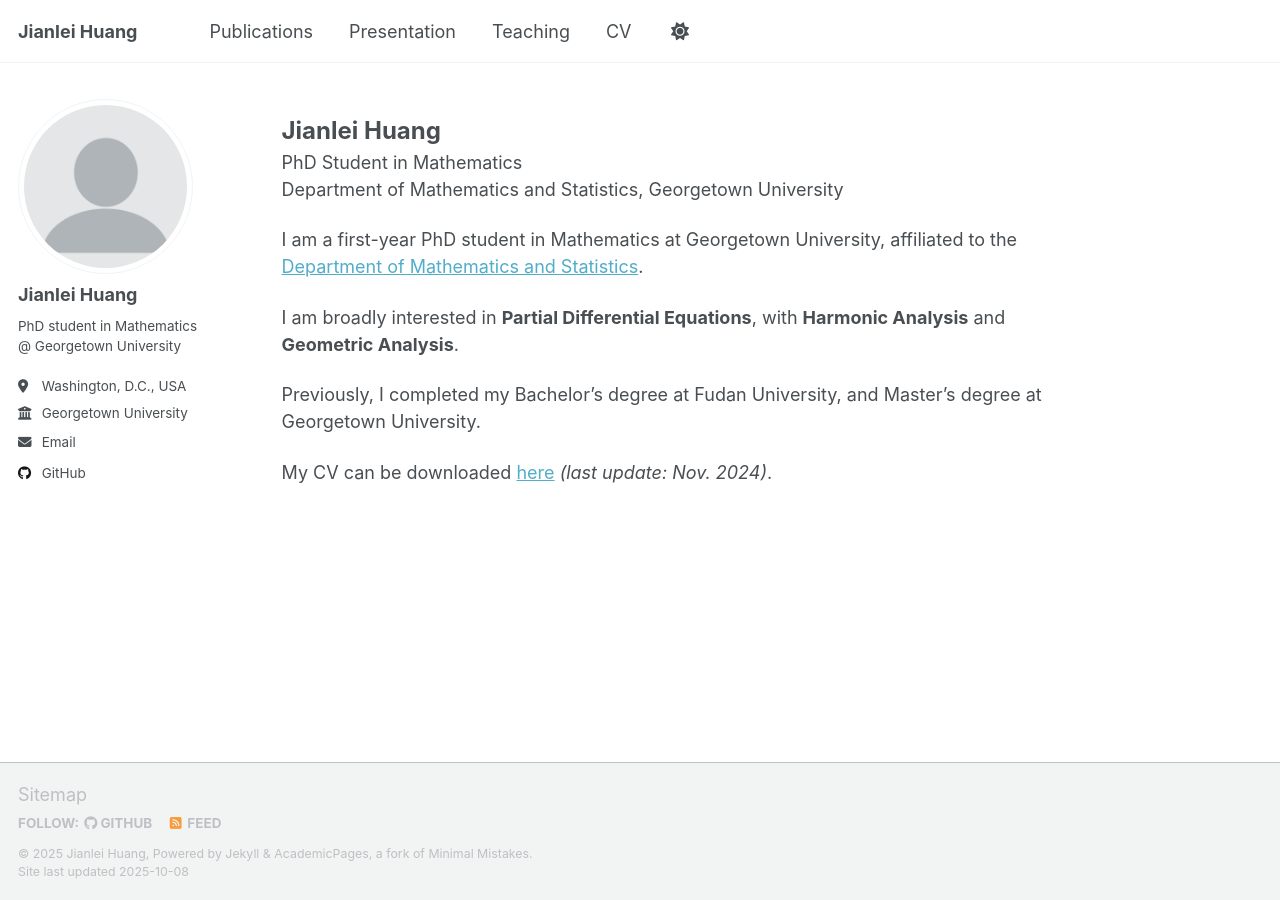
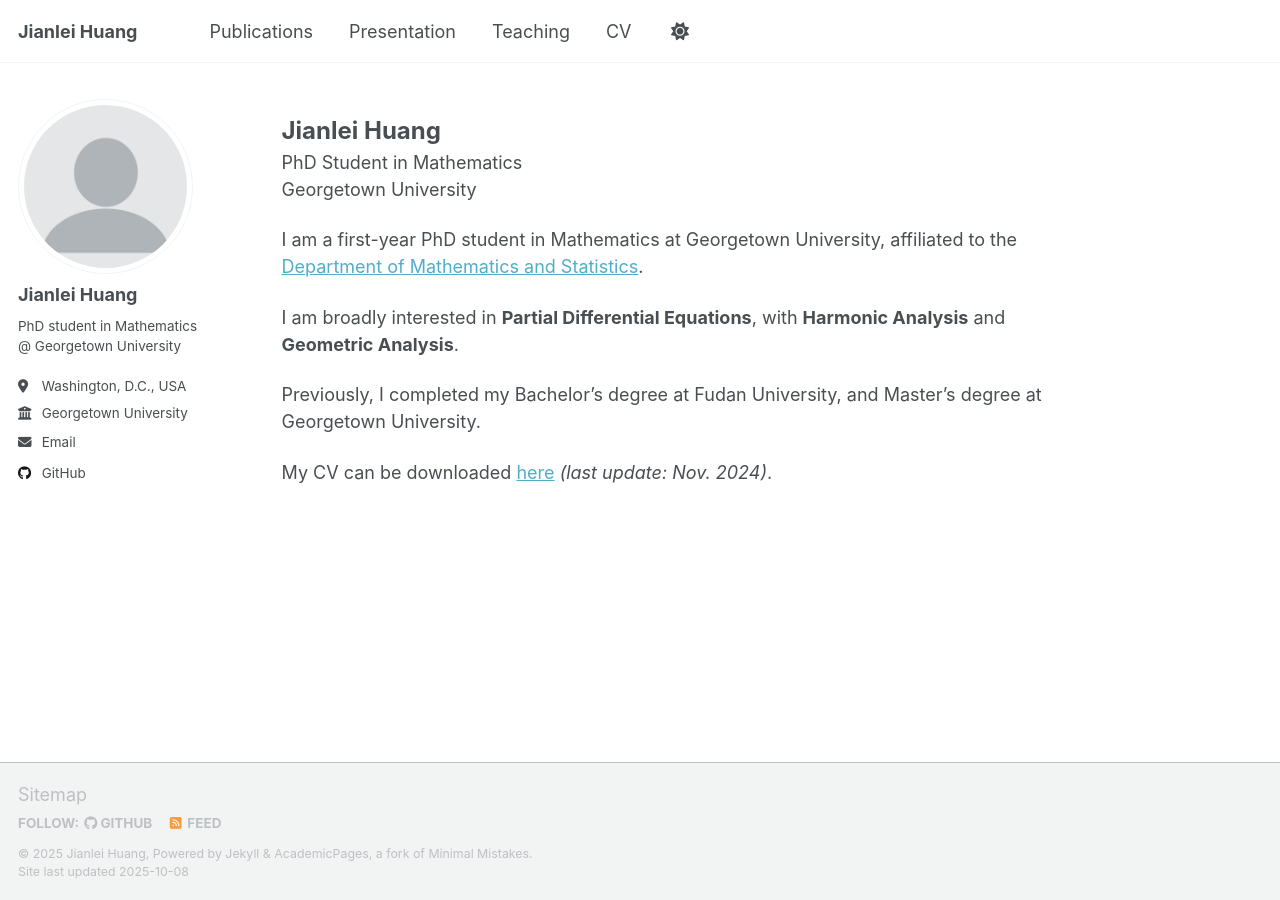
Before and after one commit to Jimmy000207/Jimmy000207.github.io, a Jekyll site: the page built from _pages/about.md, in a window 1280 px wide. Built offline with Jekyll 4.4.1, drawn with Linux system fonts in a browser that asks for light colours; a script that is not in the unit is left out.

Commit message:
Update about.md

```diff
--- a/_pages/about.md
+++ b/_pages/about.md
@@ -9,7 +9,7 @@ redirect_from:
 
 <b><font size=5>Jianlei Huang </font></b>
 PhD Student in Mathematics
-Department of Mathematics and Statistics, Georgetown University
+Georgetown University
 
 I am a first-year PhD student in Mathematics at Georgetown University, affiliated to the [Department of Mathematics and Statistics](https://mathstat.georgetown.edu/).
 
```
